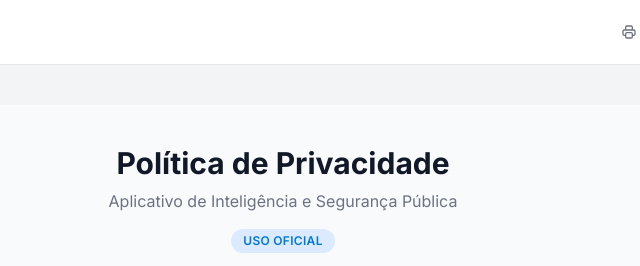
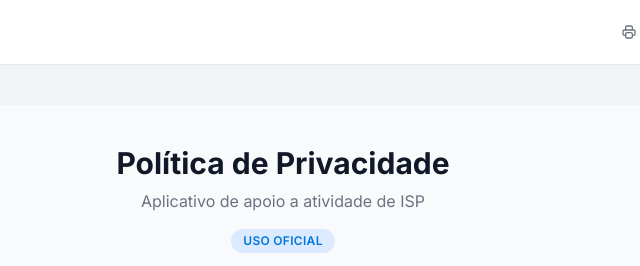
Before and after one commit to Ronaldo-Nunes/casus-politica, a plain HTML site: page index.html in a window 1280 px wide. Shown: the top 266 px of the page, 357-997 px from the left. Drawn offline with nearby package versions, Linux system fonts and the light colour scheme.

Commit message:
Update privacy policy description text

```diff
--- a/index.html
+++ b/index.html
@@ -111,7 +111,7 @@
             <!-- Document Header -->
             <div class="bg-slate-50 px-8 py-10 border-b border-gray-100 text-center">
                 <h1 class="text-3xl font-bold text-gray-900 mb-2">Política de Privacidade</h1>
-                <p class="text-gray-500">Aplicativo de Inteligência e Segurança Pública</p>
+                <p class="text-gray-500">Aplicativo de apoio a atividade de ISP</p>
                 <div class="mt-4 inline-block px-3 py-1 bg-blue-100 text-casus-blue text-xs font-semibold rounded-full uppercase tracking-wide">
                     Uso Oficial
                 </div>
```
